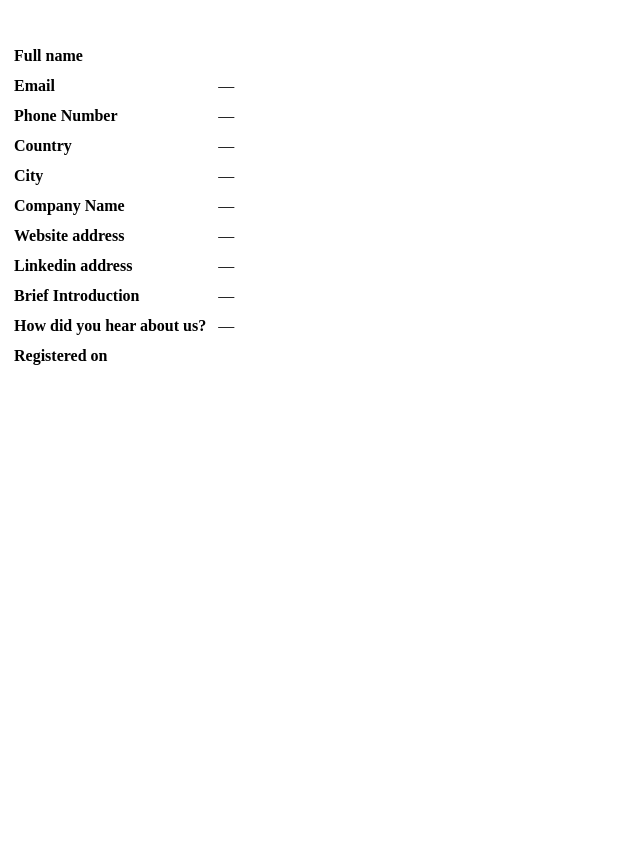
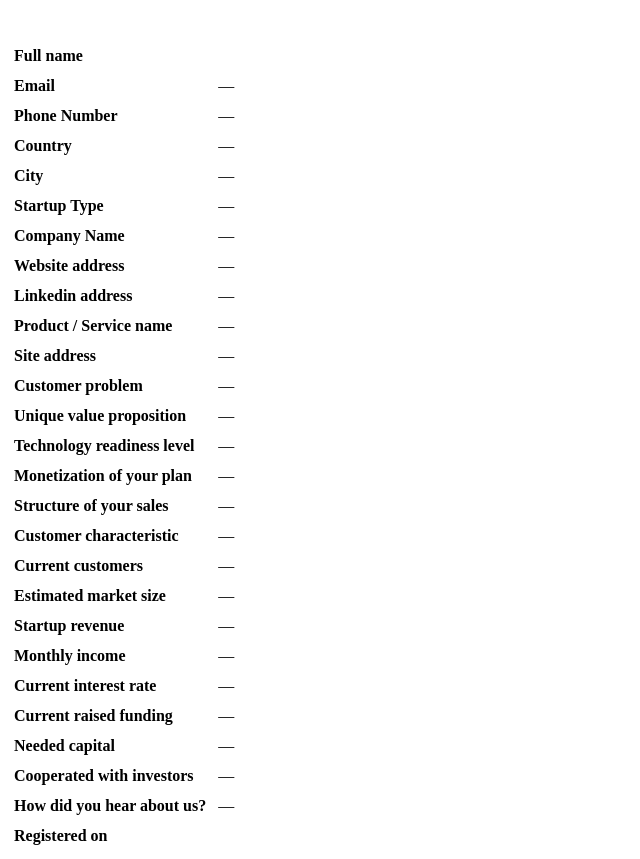
Before and after one commit to ImanNasrEsfahani/novanest-backend, a Django app: template forms/templates/startup_registration_email.html in a window 1280 px wide. Shown: the part 271-1130 px from the top of the page, without its empty margins (0-640 px from the left). Before the commit the page ends 636 px from the top, so only its background shows below. Run offline with Django 4.2, Linux system fonts and the light colour scheme; the template is opened without the code that fills it, so the values that code supplies are empty.

Commit message:
Update startup registration email template to include additional fields for comprehensive startup information.

```diff
--- a/forms/templates/startup_registration_email.html
+++ b/forms/templates/startup_registration_email.html
@@ -23,12 +23,28 @@
         <tr><td><strong>Full name</strong></td><td>{{ first_name }} {{ last_name|default:"" }}</td></tr>
         <tr><td><strong>Email</strong></td><td>{{ email|default:"—" }}</td></tr>
         <tr><td><strong>Phone Number</strong></td><td>{{ phone_number|default:"—" }}</td></tr>
-        <tr><td><strong>Country</strong></td><td>{{ country|default:"—" }}</td></tr>
-        <tr><td><strong>City</strong></td><td>{{ city|default:"—" }}</td></tr>
+        <tr><td><strong>Country</strong></td><td>{{ country_of_residence|default:"—" }}</td></tr>
+        <tr><td><strong>City</strong></td><td>{{ city_of_residence|default:"—" }}</td></tr>
+        <tr><td><strong>Startup Type</strong></td><td>{{ startup_type|default:"—" }}</td></tr>
         <tr><td><strong>Company Name</strong></td><td>{{ company_name|default:"—" }}</td></tr>
         <tr><td><strong>Website address</strong></td><td>{{ website|default:"—" }}</td></tr>
         <tr><td><strong>Linkedin address</strong></td><td>{{ linkedin|default:"—" }}</td></tr>
-        <tr><td><strong>Brief Introduction</strong></td><td>{{ brief_introduction|default:"—" }}</td></tr>
+        <tr><td><strong>Product / Service name</strong></td><td>{{ product_name|default:"—" }}</td></tr>
+        <tr><td><strong>Site address</strong></td><td>{{ site_address|default:"—" }}</td></tr>
+        <tr><td><strong>Customer problem</strong></td><td>{{ customer_problem|default:"—" }}</td></tr>
+        <tr><td><strong>Unique value proposition</strong></td><td>{{ unique_value_proposition|default:"—" }}</td></tr>
+        <tr><td><strong>Technology readiness level</strong></td><td>{{ technology_readiness_level|default:"—" }}</td></tr>
+        <tr><td><strong>Monetization of your plan</strong></td><td>{{ monetization_of_your_plan|default:"—" }}</td></tr>
+        <tr><td><strong>Structure of your sales</strong></td><td>{{ structure_of_your_sales|default:"—" }}</td></tr>
+        <tr><td><strong>Customer characteristic</strong></td><td>{{ customer_characteristic|default:"—" }}</td></tr>
+        <tr><td><strong>Current customers</strong></td><td>{{ current_customers|default:"—" }}</td></tr>
+        <tr><td><strong>Estimated market size</strong></td><td>{{ estimated_market_size|default:"—" }}</td></tr>
+        <tr><td><strong>Startup revenue</strong></td><td>{{ startup_revenue|default:"—" }}</td></tr>
+        <tr><td><strong>Monthly income</strong></td><td>{{ monthly_income|default:"—" }}</td></tr>
+        <tr><td><strong>Current interest rate</strong></td><td>{{ current_interest_rate|default:"—" }}</td></tr>
+        <tr><td><strong>Current raised funding</strong></td><td>{{ current_raised_funding|default:"—" }}</td></tr>
+        <tr><td><strong>Needed capital</strong></td><td>{{ needed_capital|default:"—" }}</td></tr>
+        <tr><td><strong>Cooperated with investors</strong></td><td>{{ cooperated_with_investors|default:"—" }}</td></tr>
         <tr><td><strong>How did you hear about us?</strong></td><td>{{ how_did_you_know_us|default:"—" }}</td></tr>
         <tr><td><strong>Registered on</strong></td><td>{{ created_at|date:"SHORT_DATETIME_FORMAT" }}</td></tr>
     </table>
```
